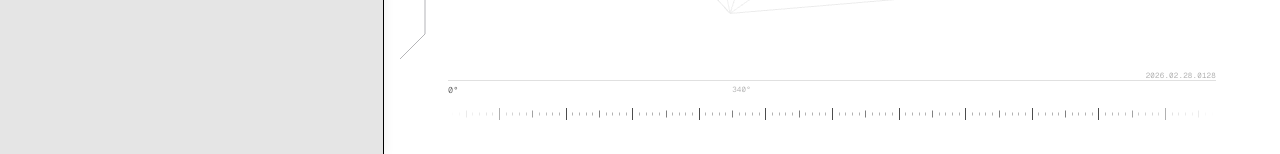
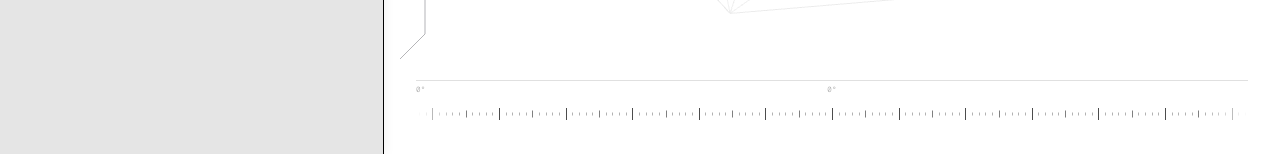
Before and after one commit to takakura-kazushi/portfolio, a Next.js app: page / in a window 1280 px wide. Shown: the part 646-800 px from the top of the page. Built offline with nearby package versions, Linux system fonts and the light colour scheme.

Commit message:
feat: scale redesign

```diff
--- a/src/components/layout/HUD.tsx
+++ b/src/components/layout/HUD.tsx
@@ -297,77 +297,70 @@ export function HUD({ cameraPosition, cameraRotation }: HUDProps) {
       </div>
 
       {/* Bottom: Angle Measure */}
-      <div className="absolute bottom-8 left-16 right-16 max-w-3xl mx-auto">
+      <div className="absolute bottom-8 left-8 right-8 max-w-5xl mx-auto">
 
-        {/* Top line with time marker */}
+        {/* Top line */}
         <div className="relative mb-0.5">
           <div className="h-[0.5px] bg-black opacity-12"></div>
-          <div className="absolute right-0 -top-2.5 text-[7.5px] opacity-30 tracking-wide">
+          {/* <div className="absolute right-0 -top-2.5 text-[7.5px] opacity-30 tracking-wide">
             {formatTime(currentTime)}
-          </div>
+          </div> */}
         </div>
 
-        {/* カメラの座標(x, z)からアジマス角（旋回角）を計算。
-          Math.atan2 は -180度 〜 180度（-PI 〜 PI）の値を安定して返します。
-        */}
+        {/* カメラの座標から各平面の角度を計算 */}
         {(() => {
-          const azimuth = cameraPosition ? Math.atan2(cameraPosition.x, cameraPosition.z) : 0;
-          const azimuthDeg = azimuth * (180 / Math.PI);
+          // --- 1. X-Z平面の角度（メイン・目盛りスライド用） ---
+          const azimuthXZ = cameraPosition ? Math.atan2(cameraPosition.x, cameraPosition.z) : 0;
+          const azimuthDegXZ = azimuthXZ * (180 / Math.PI);
 
-          // 表示用に 0〜360度 の範囲に正規化
-          let displayHeading = Math.round(azimuthDeg);
-          if (displayHeading < 0) displayHeading += 360;
+          let displayHeadingXZ = Math.round(azimuthDegXZ);
+          if (displayHeadingXZ < 0) displayHeadingXZ += 360;
+
+          // --- 2. X-Y平面の角度（左端のテキスト表示用） ---
+          const azimuthXY = cameraPosition ? Math.atan2(cameraPosition.y, cameraPosition.x) : 0;
+          let displayHeadingXY = Math.round(azimuthXY * (180 / Math.PI));
+          if (displayHeadingXY < 0) displayHeadingXY += 360;
 
           return (
             <>
               {/* Angle display */}
               <div className="relative h-4 flex items-center mb-0.5">
-                <div className="text-[8.5px] opacity-55 absolute left-0 tracking-wide">
-                  {displayHeading}°
+                <div className="text-[7.5px] opacity-28 absolute left-0 tracking-wide flex items-baseline gap-[2px]">
+                  {/* <span className="text-[8.5px] opacity-70">x-y:</span> */}
+                  <span>{displayHeadingXY}°</span>
                 </div>
-                <div className="text-[7.5px] opacity-28 absolute tracking-wide" style={{ left: '37%' }}>
-                  {/* サブの角度表示も360度でループするように修正 */}
-                  {(displayHeading + 340) % 360}°
+
+                {/* 中央：X-Zの旋回角（スライド目盛りと連動する値） */}
+                <div className="text-[7.5px] opacity-28 absolute tracking-wide" style={{ left: '50%', transform: 'translateX(-50%)' }}>
+                  {displayHeadingXZ}°
                 </div>
               </div>
 
-              {/* Main measure line with sliding ticks — 無限ループ・スムーズ版 */}
+              {/* Main measure line with sliding ticks */}
               {(() => {
-                // 1度あたりのpx幅
                 const PX_PER_DEG = 6.66;
-                // 描画する目盛りの総数：3周分（-360°〜+360°、計721本）
-                // これにより azimuthDeg がどの値でも帯の端が画面に入らない
                 const TOTAL_TICKS = 721;
-                const HALF_TICKS = 360; // 中央インデックス
+                const HALF_TICKS = 360;
 
                 return (
                   <div
                     className="relative h-4 mt-2 overflow-hidden"
                     style={{
-                      WebkitMaskImage: 'linear-gradient(to right, transparent 0%, black 15%, black 85%, transparent 100%)',
-                      maskImage: 'linear-gradient(to right, transparent 0%, black 15%, black 85%, transparent 100%)',
+                      WebkitMaskImage: 'linear-gradient(to right, transparent 0%, black 5%, black 95%, transparent 100%)',
+                      maskImage: 'linear-gradient(to right, transparent 0%, black 5%, black 95%, transparent 100%)',
                     }}
                   >
-                    {/*
-                      コンテナ全体を azimuthDeg × PX_PER_DEG だけ左にずらす。
-                      実数をそのまま使うので小数点以下も滑らかに反映され、ガタつきゼロ。
-                      目盛り自体は固定グリッドなので再レンダリング時も位置が一定。
-                    */}
                     <div
                       className="absolute inset-y-0"
                       style={{
-                        // 中央基点: コンテナ幅の50% から帯の中心(HALF_TICKS番目)を引く
                         left: `calc(50% - ${HALF_TICKS * PX_PER_DEG}px)`,
                         width: `${TOTAL_TICKS * PX_PER_DEG}px`,
-                        transform: `translateX(${-azimuthDeg * PX_PER_DEG}px)`,
+                        transform: `translateX(${-azimuthDegXZ * PX_PER_DEG}px)`,
                       }}
                     >
                       {Array.from({ length: TOTAL_TICKS }, (_, i) => {
-                        // このtickが表す絶対角度（-360°〜+360°）
                         const deg = i - HALF_TICKS;
-                        // 0〜359でループするラベル用角度
                         const absDeg = ((deg % 360) + 360) % 360;
-
                         const isLong = absDeg % 10 === 0;
                         const isMedium = absDeg % 5 === 0;
 
@@ -383,9 +376,7 @@ export function HUD({ cameraPosition, cameraRotation }: HUDProps) {
                             ref={(el) => (ticksRef.current[i] = el)}
                             className={`absolute w-[0.5px] bg-black ${opacityClass}`}
                             style={{
-                              // 固定グリッド上の左位置
                               left: `${i * PX_PER_DEG}px`,
-                              // 垂直中央揃え: 中心から上下均等に伸びる
                               top: '50%',
                               height: `${heightPx}px`,
                               transform: 'translateY(-50%)',
```
